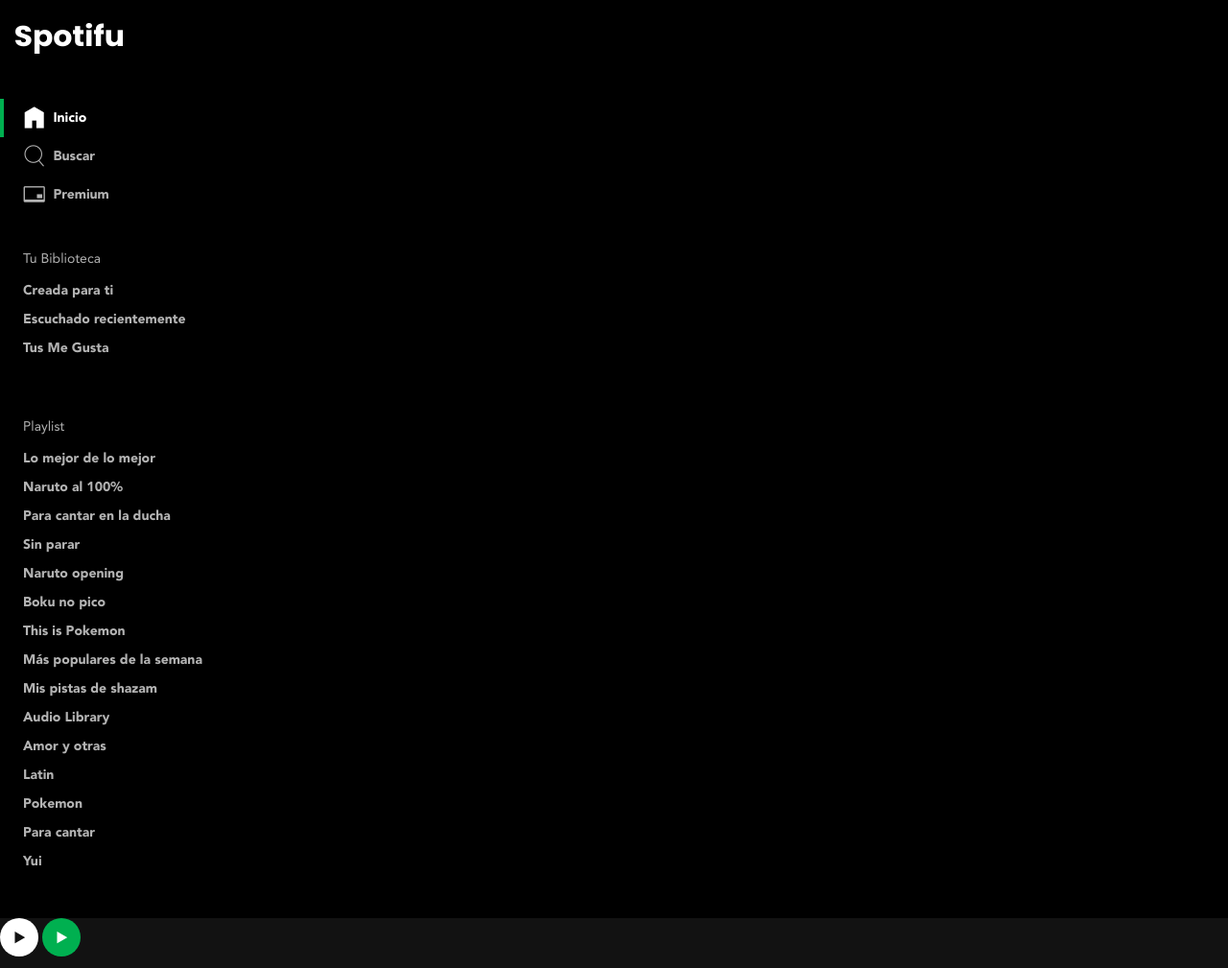
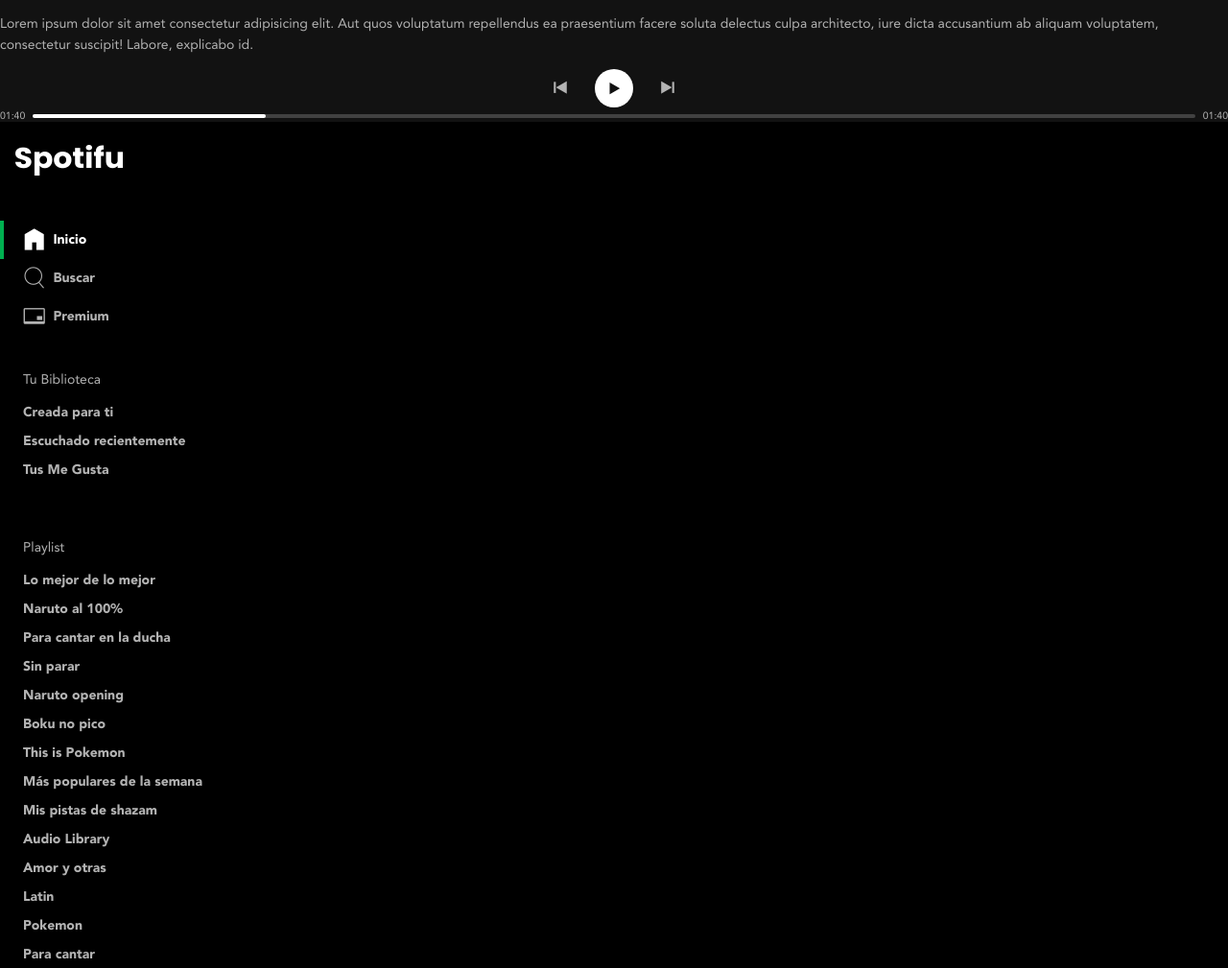
Before and after one commit to nildajam/flexboxLayout-componentes-parte2, a plain HTML site: page index.html in a window 1280 px wide. Shown: the top 1009 px of the page at 96% size. Drawn offline with Linux system fonts and the light colour scheme; files whose address does not match are found by name.

Commit message:
controles de reproducción

```diff
--- a/css/index.css
+++ b/css/index.css
@@ -5,6 +5,9 @@
 @import "./button-icon.css";
 @import "./sidebar.css";
 @import "./ellipsis.css";
+@import "./slider.css";
+@import "./player-controls.css";
+@import "./player-playback.css";
 
 :root {
   font-size: 16px;
--- /dev/null
+++ b/css/player-controls.css
@@ -0,0 +1,11 @@
+.playerControls {
+  display: flex;
+  flex-direction: column;
+  gap: 0.25rem;
+}
+
+.playerControls-button {
+  display: flex;
+  gap: 1rem;
+  justify-content: center;
+}
--- /dev/null
+++ b/css/player-playback.css
@@ -0,0 +1,19 @@
+.playerPlayback {
+  display: flex;
+  align-items: center;
+  gap: 0.5rem;
+}
+
+.playerPlayback-slider {
+  /* flex: 1; */
+  flex-grow: 1;
+  flex-shrink: 1;
+  flex-basis: 0%;
+}
+
+.playerPlayback-progressTime {
+  font: var(--small);
+  line-height: 1;
+  position: relative;
+  top: 1px;
+}
--- /dev/null
+++ b/css/slider.css
@@ -0,0 +1,38 @@
+.slider {
+  /* inline-size: 200px; */
+  background: rgba(255, 255, 255, 0.2);
+  block-size: 0.25rem;
+  border-radius: 0.25rem;
+}
+
+.slider:hover .slider-progress {
+  background: var(--primary);
+}
+
+.slider:hover .slider-button {
+  display: block;
+}
+
+.slider-progress {
+  block-size: inherit;
+  border-radius: inherit;
+  background: var(--white);
+  inline-size: 20%;
+  position: relative;
+}
+
+.slider-button {
+  background: var(--white);
+  padding: 0;
+  border: 0;
+
+  block-size: 200%;
+  aspect-ratio: 1/1;
+  border-radius: 50%;
+
+  position: absolute;
+  left: 100%;
+  top: 50%;
+  transform: translate(-50%, -50%);
+  display: none;
+}
--- a/index.html
+++ b/index.html
@@ -34,6 +34,34 @@
 </head>
 
 <body class="body">
+    <p>Lorem ipsum dolor sit amet consectetur adipisicing elit. Aut quos voluptatum repellendus ea praesentium facere
+        soluta delectus culpa architecto, iure dicta accusantium ab aliquam voluptatem, consectetur suscipit! Labore,
+        explicabo id.</p>
+    <div class="playerControls">
+        <div class="playerControls-button">
+            <button class="buttonIcon" aria-label="Anterior" title="Anterior">
+                <i class="icon-prev" aria-hidden="true"></i>
+            </button>
+            <button class="buttonIcon is-white" aria-label="Reproducir" title="Reproducir">
+                <i class="icon-play" aria-hidden="true"></i>
+            </button>
+            <button class="buttonIcon" aria-label="Siguiente" title="Siguiente">
+                <i class="icon-next" aria-hidden="true"></i>
+            </button>
+        </div>
+        <div class="playerPlayback">
+            <span class="playerPlayback-progressTime">01:40</span>
+            <div class="playerPlayback-slider">
+                <div class="slider">
+                    <div class="slider-progress">
+                        <button class="slider-button" aria-label="Controlar el progreso de la reproducción"></button>
+                    </div>
+                </div>
+            </div>
+            <span class="playerPlayback-progressTime">01:40</span>
+        </div>
+    </div>
+
     <div class="sidebar">
         <header class="logo">
             <a href="/" aria-current="page">
@@ -165,12 +193,6 @@
     </div>
 
 
-    <button class="buttonIcon is-white" aria-label="Reproducir" title="Reproducir">
-        <i class="icon-play" aria-hidden="true"></i>
-    </button>
-    <button class="buttonIcon is-primary" aria-label="Reproducir" title="Reproducir">
-        <i class="icon-play" aria-hidden="true"></i>
-    </button>
 </body>
 
 </html>
```
